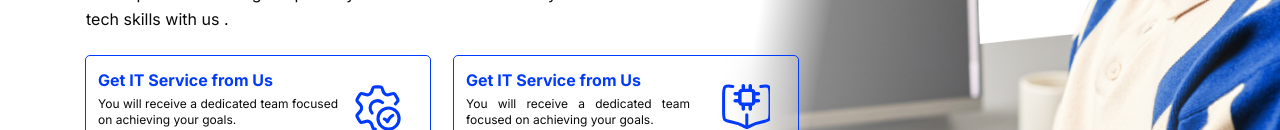
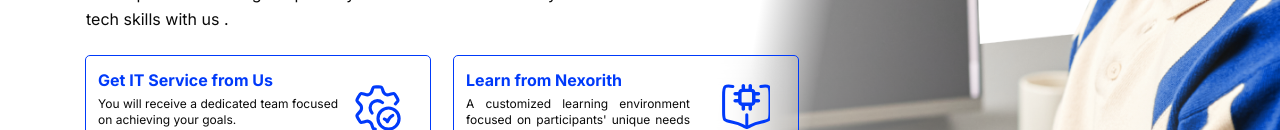
Before and after one commit to nexorithnepalpvtltd/nexorith, a Next.js app: page / in a window 1280 px wide. Shown: the part 670-800 px from the top of the page. Built offline with nearby package versions, Linux system fonts and the light colour scheme; no server answers.

Commit message:
text- hero section Content

```diff
--- a/src/app/page.tsx
+++ b/src/app/page.tsx
@@ -90,11 +90,11 @@
                   <li className="group/edit flex cursor-pointer gap-4 rounded-sm p-3 outline outline-1 outline-primary backdrop-blur-lg duration-200 hover:bg-primary hover:text-white hover:outline-primary">
                     <div className="space-y-1 text-justify md:max-w-56">
                       <strong className="text-primary group-hover/edit:text-white">
-                        Get IT Service from Us
+                        Learn from Nexorith
                       </strong>
                       <p className="text-xs">
-                        You will receive a dedicated team focused on achieving
-                        your goals.
+                        A customized learning environment focused on
+                        participants' unique needs and goals.
                       </p>
                     </div>
                     <LearnIcon className="self-centere m-4 h-12 w-12 text-primary group-hover/edit:text-white" />
--- a/src/components/AnalyticsInitializer.tsx
+++ b/src/components/AnalyticsInitializer.tsx
@@ -1,9 +1,9 @@
+import { firebaseConfig } from "@ /";
+
 import { useEffect } from "react";
 
-import { getAnalytics, logEvent } from "firebase/analytics";
+import { getAnalytics } from "firebase/analytics";
 import { initializeApp } from "firebase/app";
-
-import { firebaseConfig } from "./firebaseConfig";
 
 // Assuming you have the config
 
@@ -11,9 +11,7 @@
   useEffect(() => {
     const app = initializeApp(firebaseConfig); // Initialize Firebase app
     if (typeof window !== "undefined" && app) {
-      const analytics = getAnalytics(app); // Initialize Firebase Analytics
-      // Example of logging an event
-      logEvent(analytics, "page_view");
+      getAnalytics(app); // Initialize Firebase Analytics without assigning to a variable
     }
   }, []);
 
```
